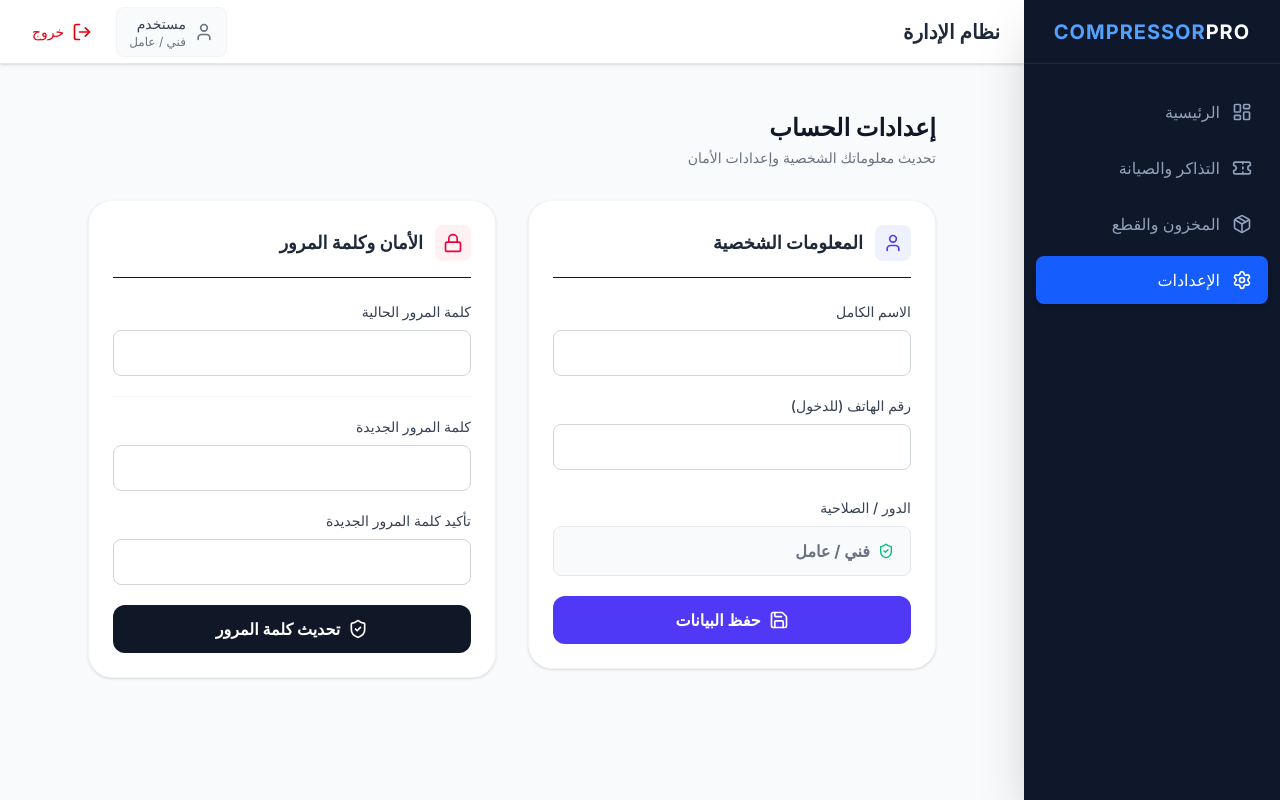
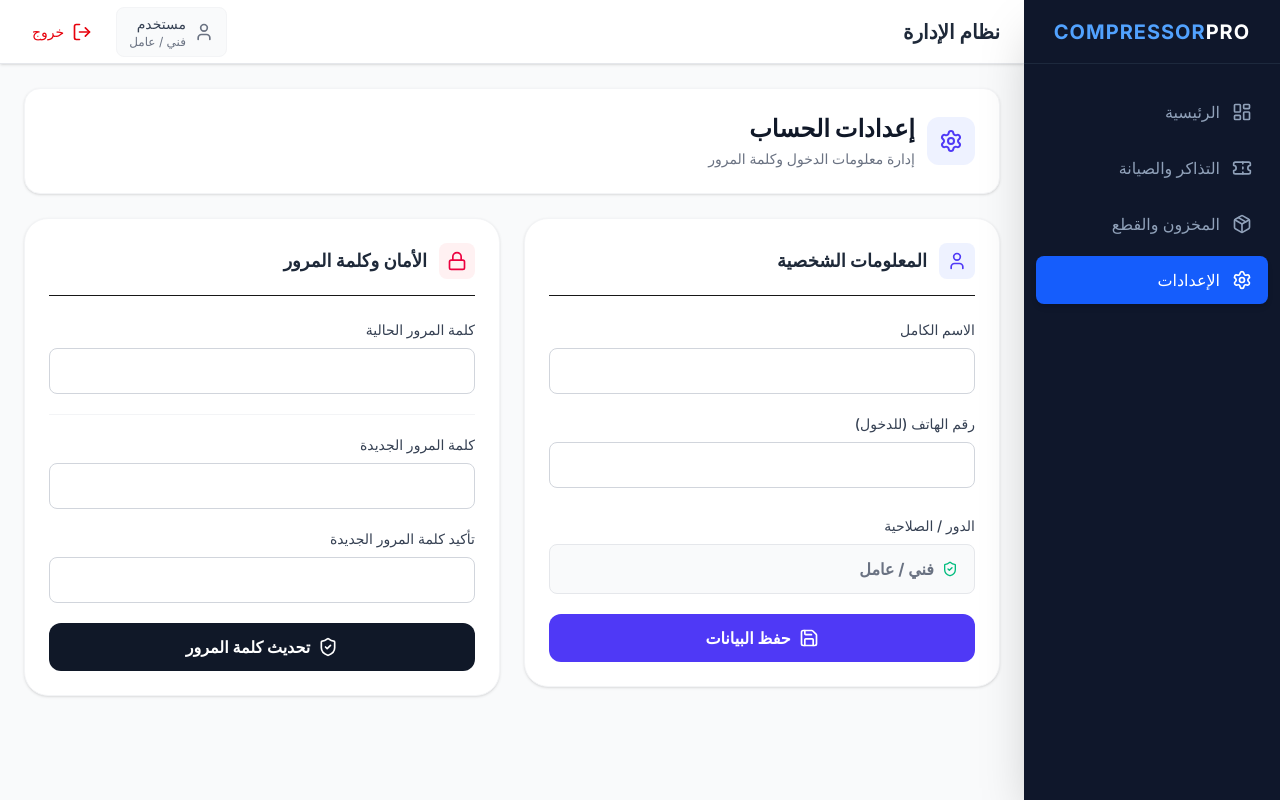
Before and after one commit to AliHassan2712/Dashboard, a Next.js app: page /settings in a window 1280 px wide. Built offline with nearby package versions, Linux system fonts and the light colour scheme; no server answers.

Commit message:
refactor(settings): streamline SettingsPage layout and improve loading state handling

```diff
--- a/src/app/(dashboard)/settings/page.tsx
+++ b/src/app/(dashboard)/settings/page.tsx
@@ -1,50 +1,47 @@
 "use client";
 
-import { Loader2 } from "lucide-react";
+import { Loader2, Settings } from "lucide-react";
 import { useSettings } from "@/src/features/settings/hooks/useSettings";
 import { ProfileForm } from "@/src/features/settings/components/ProfileForm";
 import { PasswordForm } from "@/src/features/settings/components/PasswordForm";
 
 export default function SettingsPage() {
-  const {
-    isLoading, profileData, setProfileData,
-    isSavingProfile, isSavingPass,
-    handleProfileUpdate, handlePasswordChange
-  } = useSettings();
+  const { isLoading, initialProfile, actions } = useSettings();
 
   if (isLoading) {
     return (
-      <div className="flex justify-center py-20">
+      <div className="flex justify-center items-center min-h-[50vh]">
         <Loader2 className="w-10 h-10 animate-spin text-indigo-600" />
       </div>
     );
   }
 
   return (
-    <div className="max-w-4xl mx-auto space-y-8 p-6 animate-in fade-in duration-500">
+    <div className="max-w-5xl mx-auto space-y-6 animate-in fade-in duration-500 pb-10">
 
       {/* الترويسة */}
-      <div>
-        <h1 className="text-2xl font-bold text-gray-900">إعدادات الحساب</h1>
-        <p className="text-gray-500 text-sm mt-1">تحديث معلوماتك الشخصية وإعدادات الأمان</p>
+      <div className="flex items-center gap-3 bg-white p-6 rounded-2xl border border-gray-100 shadow-sm">
+        <div className="p-3 bg-indigo-50 text-indigo-600 rounded-xl">
+          <Settings className="w-6 h-6" />
+        </div>
+        <div>
+          <h1 className="text-2xl font-black text-gray-900">إعدادات الحساب</h1>
+          <p className="text-sm text-gray-500 font-medium mt-1">إدارة معلومات الدخول وكلمة المرور</p>
+        </div>
       </div>
 
-      {/* النماذج المفصولة */}
-      <div className="grid grid-cols-1 md:grid-cols-2 gap-8">
-
+      {/* النماذج */}
+      <div className="grid grid-cols-1 lg:grid-cols-2 gap-6">
         <ProfileForm
-          profileData={profileData}
-          setProfileData={setProfileData}
-          isSaving={isSavingProfile}
-          onSubmit={handleProfileUpdate}
+          initialData={initialProfile}
+          onSave={actions.handleProfileUpdate}
         />
 
         <PasswordForm
-          isSaving={isSavingPass}
-          onSubmit={handlePasswordChange}
+          onSave={actions.handlePasswordChange}
         />
+      </div>
 
-      </div>
     </div>
   );
 }
--- a/src/app/(dashboard)/trials/page.tsx
+++ b/src/app/(dashboard)/trials/page.tsx
@@ -9,7 +9,6 @@ export default function TrialsPage() {
   const {
     trials, workers, parts, isLoading,
     isModalOpen, setIsModalOpen,
-    formData, setFormData, isSubmitting,
     actions
   } = useTrials();
 
@@ -42,9 +41,6 @@ export default function TrialsPage() {
       <TrialModal
         isOpen={isModalOpen}
         onClose={() => setIsModalOpen(false)}
-        formData={formData}
-        setFormData={setFormData}
-        isSubmitting={isSubmitting}
         onSave={actions.handleAddTrial}
         workers={workers}
         parts={parts}
--- a/src/features/tickets/components/TicketsManager.tsx
+++ b/src/features/tickets/components/TicketsManager.tsx
@@ -14,7 +14,7 @@ export const TicketsManager = ({ initialTickets }: { initialTickets: TicketListI
     filteredTickets, handleDelete,
     isEditModalOpen, setIsEditModalOpen,
     editingTicket, openEditModal,
-    handleEditSubmit, isSubmitting
+    handleEditSubmit
   } = useTicketsManager(initialTickets);
 
   return (
@@ -55,13 +55,11 @@ export const TicketsManager = ({ initialTickets }: { initialTickets: TicketListI
       {/* استدعاء الجدول المفلتر */}
       <TicketsTable tickets={filteredTickets} onEdit={openEditModal} onDelete={handleDelete} />
 
-      {/* نافذة التعديل */}
       <EditTicketModal
         isOpen={isEditModalOpen}
         onClose={() => setIsEditModalOpen(false)}
         ticket={editingTicket}
         onSubmit={handleEditSubmit}
-        isSubmitting={isSubmitting}
       />
     </div>
   );
```
Also changed, not shown: 1 other file (tests, documents, lock files or other folders).
